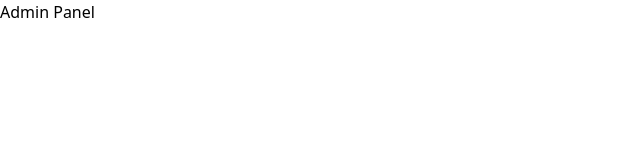
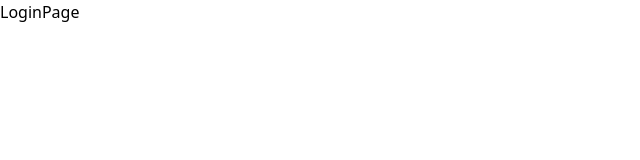
Before and after one commit to vickydarlinn/pookie_shoppe_admin_ui, a React (Vite) app: page /auth/login in a window 1280 px wide. Shown: the top 160 px of the page, without its empty margins (0-640 px from the left). Built offline with nearby package versions, Linux system fonts and the light colour scheme.

Commit message:
feat:setup routing

```diff
--- a/package.json
+++ b/package.json
@@ -11,7 +11,8 @@
   },
   "dependencies": {
     "react": "^18.3.1",
-    "react-dom": "^18.3.1"
+    "react-dom": "^18.3.1",
+    "react-router-dom": "^6.26.2"
   },
   "devDependencies": {
     "@eslint/js": "^9.11.1",
--- a/src/main.tsx
+++ b/src/main.tsx
@@ -1,10 +1,12 @@
-import { StrictMode } from 'react'
-import { createRoot } from 'react-dom/client'
-import App from './App.tsx'
-import './index.css'
+import { StrictMode } from "react";
+import { createRoot } from "react-dom/client";
+import { RouterProvider } from "react-router-dom";
 
-createRoot(document.getElementById('root')!).render(
+import "./index.css";
+import { router } from "./router";
+
+createRoot(document.getElementById("root")!).render(
   <StrictMode>
-    <App />
-  </StrictMode>,
-)
+    <RouterProvider router={router} />
+  </StrictMode>
+);
--- /dev/null
+++ b/src/pages/homePage/HomePage.tsx
@@ -0,0 +1,5 @@
+const HomePage = () => {
+  return <div>HomePage</div>;
+};
+
+export default HomePage;
--- /dev/null
+++ b/src/pages/homePage/index.tsx
@@ -0,0 +1,2 @@
+import HomePage from "./HomePage";
+export default HomePage;
--- /dev/null
+++ b/src/pages/loginPage/LoginPage.tsx
@@ -0,0 +1,5 @@
+const LoginPage = () => {
+  return <div>LoginPage</div>;
+};
+
+export default LoginPage;
--- /dev/null
+++ b/src/pages/loginPage/index.tsx
@@ -0,0 +1,2 @@
+import LoginPage from "./LoginPage";
+export default LoginPage;
--- /dev/null
+++ b/src/router.tsx
@@ -0,0 +1,14 @@
+import { createBrowserRouter } from "react-router-dom";
+import HomePage from "./pages/homePage";
+import LoginPage from "./pages/loginPage";
+
+export const router = createBrowserRouter([
+  {
+    path: "/",
+    element: <HomePage />,
+  },
+  {
+    path: "/auth/login",
+    element: <LoginPage />,
+  },
+]);
```
Also changed, not shown: 1 other file (tests, documents, lock files or other folders).
